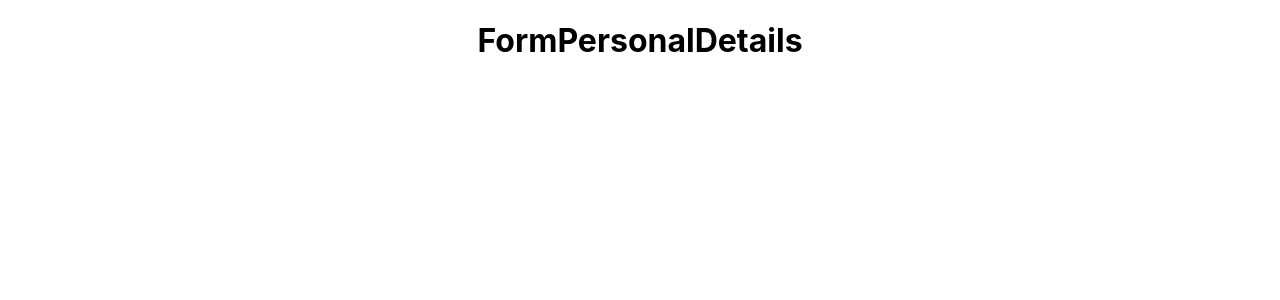
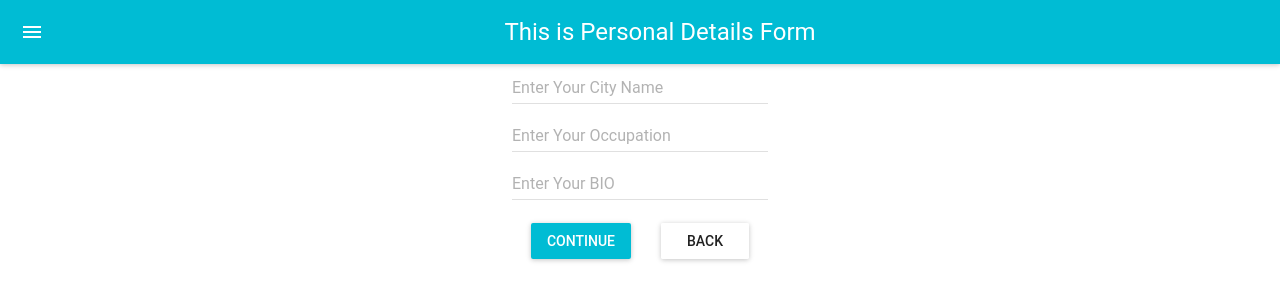
Before and after one commit to imam2nd/React-Multi-Step-Form, a React (Create React App) app: page / in a window 1280 px wide. Both pictures are taken after a click on the button "CONTINUE". Shown: the top 300 px of the page. Built offline with nearby package versions, Linux system fonts and the light colour scheme.

Commit message:
[Update][FormPersonal.js updated]

```diff
--- a/src/component/FormPersonal.js
+++ b/src/component/FormPersonal.js
@@ -0,0 +1,66 @@
+import React, {Component} from "react";
+import MuiThemeProvider from "material-ui/styles/MuiThemeProvider"
+import AppBar from "material-ui/AppBar"
+import TextField from "material-ui/TextField"
+import RaisedButton from "material-ui/RaisedButton"
+
+class FormPersonal extends Component{
+    continue = e => {
+        e.preventDefault();
+        this.props.nextStep();
+    }
+
+    back = e => {
+        e.preventDefault();
+        this.props.prevStep();
+    }
+    render() {
+        const {value, handleChange} = this.props;
+        return (
+            <MuiThemeProvider>
+                <React.Fragment>
+                    <AppBar title="This is Personal Details Form"/>
+                    <TextField
+                        hintText="Enter Your City Name"
+                        floatingLabelFixed="City Name"
+                        onChange={handleChange('city')}
+                        defaultValue={value.city}
+                    />
+                    <br/>
+                    <TextField
+                        hintText="Enter Your Occupation"
+                        floatingLabelFixed="Occupation"
+                        onChange={handleChange('occupation')}
+                        defaultValue={value.occupation}
+                    />
+                    <br/>
+                    <TextField
+                        hintText="Enter Your BIO"
+                        floatingLabelFixed="BIO"
+                        onChange={handleChange('bio')}
+                        defaultValue={value.bio}
+                    />
+                    <br/>
+                    <RaisedButton
+                        label="Continue"
+                        primary={true}
+                        style={styles.button}
+                        onClick={this.continue}
+                    />
+                    <RaisedButton
+                        label="Back"
+                        primary={false}
+                        style={styles.button}
+                        onClick={this.back}
+                    />
+                </React.Fragment>
+            </MuiThemeProvider>
+        );
+    }
+}
+const styles = {
+    button: {
+        margin: 15
+    }
+}
+export default FormPersonal
--- a/src/component/UserForm.js
+++ b/src/component/UserForm.js
@@ -1,5 +1,6 @@
 import React, {Component} from "react";
 import FormUserDetails from "./FormUserDetails"
+import FormPersonal from "./FormPersonal"
 
 export class UserForm extends Component{
     state = {
@@ -47,7 +48,12 @@ export class UserForm extends Component{
             )
             case 2:
                 return (
-                    <h1>FormPersonalDetails</h1>
+                    <FormPersonal
+                        nextStep={this.nextStep}
+                        prevStep={this.prevStep}
+                        handleChange={this.handleChange}
+                        value={values}
+                    />
                 )
             case 3:
                 return (
```
